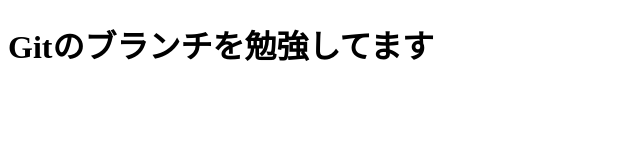
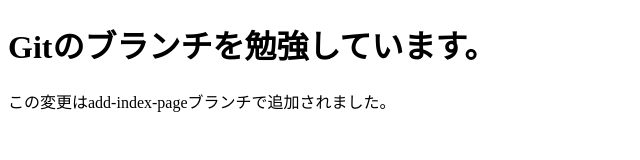
Before and after one commit to aukisa/git-study, a plain HTML site: page index.html in a window 1280 px wide. Shown: the whole page, without its empty margins (0-640 px from the left). Drawn offline with Linux system fonts and the light colour scheme.

Commit message:
段落を追加

```diff
--- a/index.html
+++ b/index.html
@@ -1,12 +1,11 @@
 <!DOCTYPE html>
 <html lang="ja">
-<head>
-    <meta charset="UTF-8">
-    <meta http-equiv="X-UA-Compatible" content="IE=edge">
-    <meta name="viewport" content="width=device-width, initial-scale=1.0">
+  <head>
+    <meta charset="UTF-8" />
     <title>Gitの勉強</title>
-</head>
-<body>
-  <h1>Gitのブランチを勉強してます</h1>
-</body>
+  </head>
+  <body>
+    <h1>Gitのブランチを勉強しています。</h1>
+    <p>この変更はadd-index-pageブランチで追加されました。</p>
+  </body>
 </html>
```
